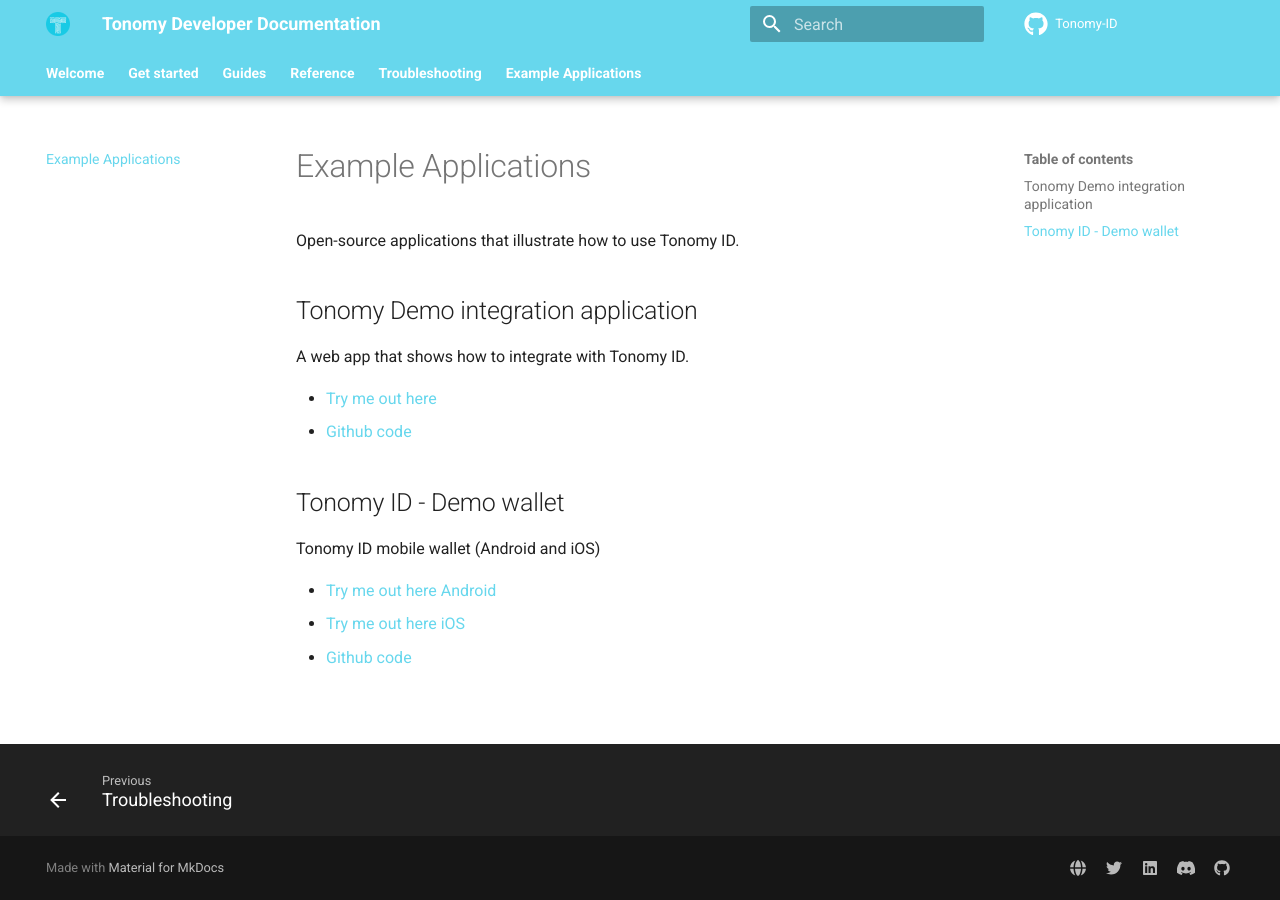
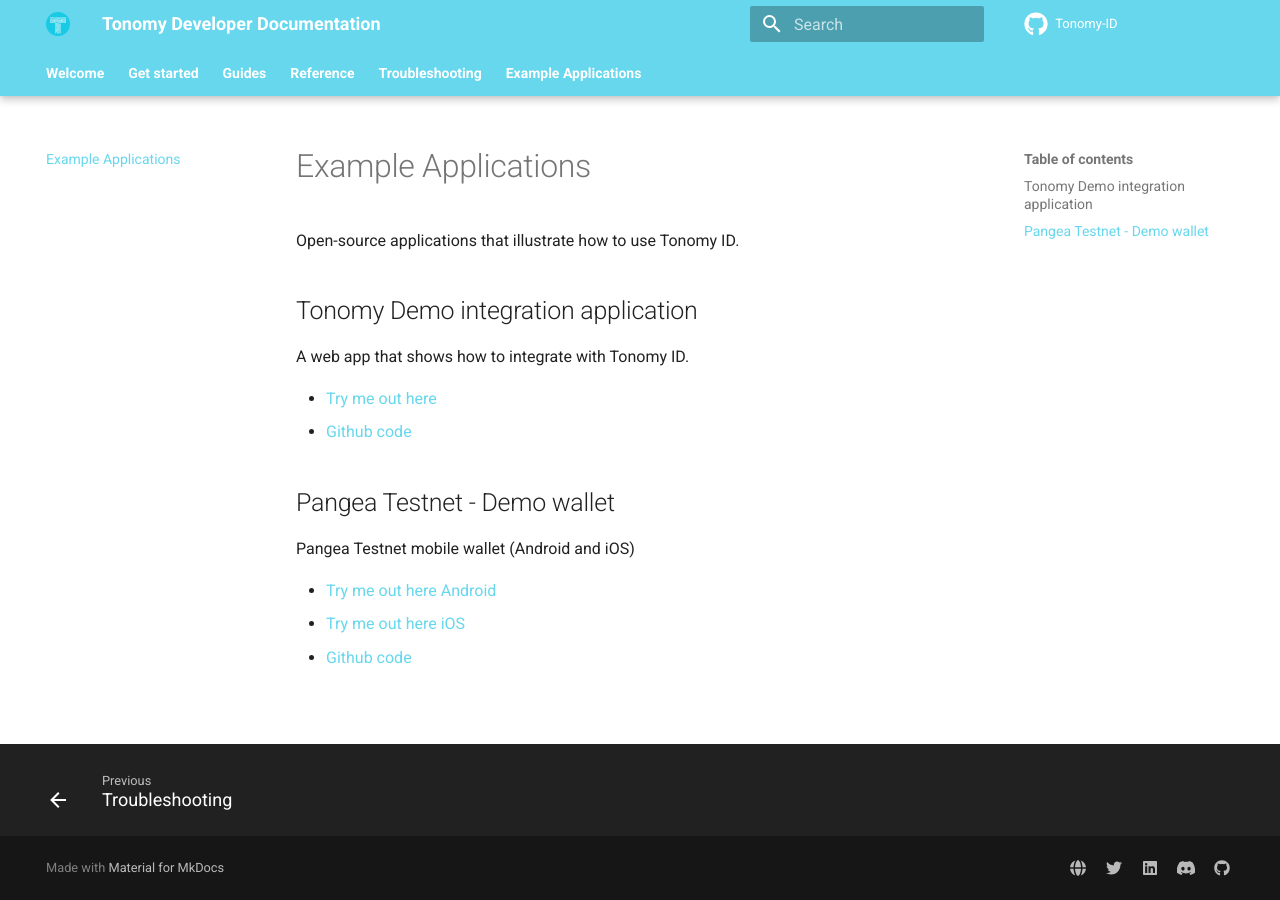
Before and after one commit to Tonomy-Foundation/Tonomy-ID-SDK, an MkDocs documentation site: the page built from docs/examples.md, in a window 1280 px wide. Built offline with MkDocs 1.6.1 and Material for MkDocs 9.7.7, drawn with Linux system fonts in a browser that asks for light colours; comment, search, counter and statistics services are not loaded.

Commit message:
docs: Updated Testnet example

```diff
--- a/docs/examples.md
+++ b/docs/examples.md
@@ -9,10 +9,10 @@
 - <a href="https://demo.demo.tonomy.foundation" target="_blank">Try me out here</a>
 - <a href="https://github.com/Tonomy-Foundation/Tonomy-App-Websites/tree/master/src/demo" target="_blank">Github code</a>
 
-## Tonomy ID - Demo wallet
+## Pangea Testnet - Demo wallet
 
-Tonomy ID mobile wallet (Android and iOS)
+Pangea Testnet mobile wallet (Android and iOS)
 
-- <a href="https://play.google.com/store/apps/details?id=foundation.tonomy.projects.tonomyiddemo" target="_blank">Try me out here Android</a>
+- <a href="https://play.google.com/store/apps/details?id=foundation.tonomy.projects.pangeatestnet" target="_blank">Try me out here Android</a>
 - <a href="https://testflight.apple.com/join/7Bdd9jdB" target="_blank">Try me out here iOS</a>
 - <a href="https://github.com/Tonomy-Foundation/Tonomy-ID" target="_blank">Github code</a>
```
